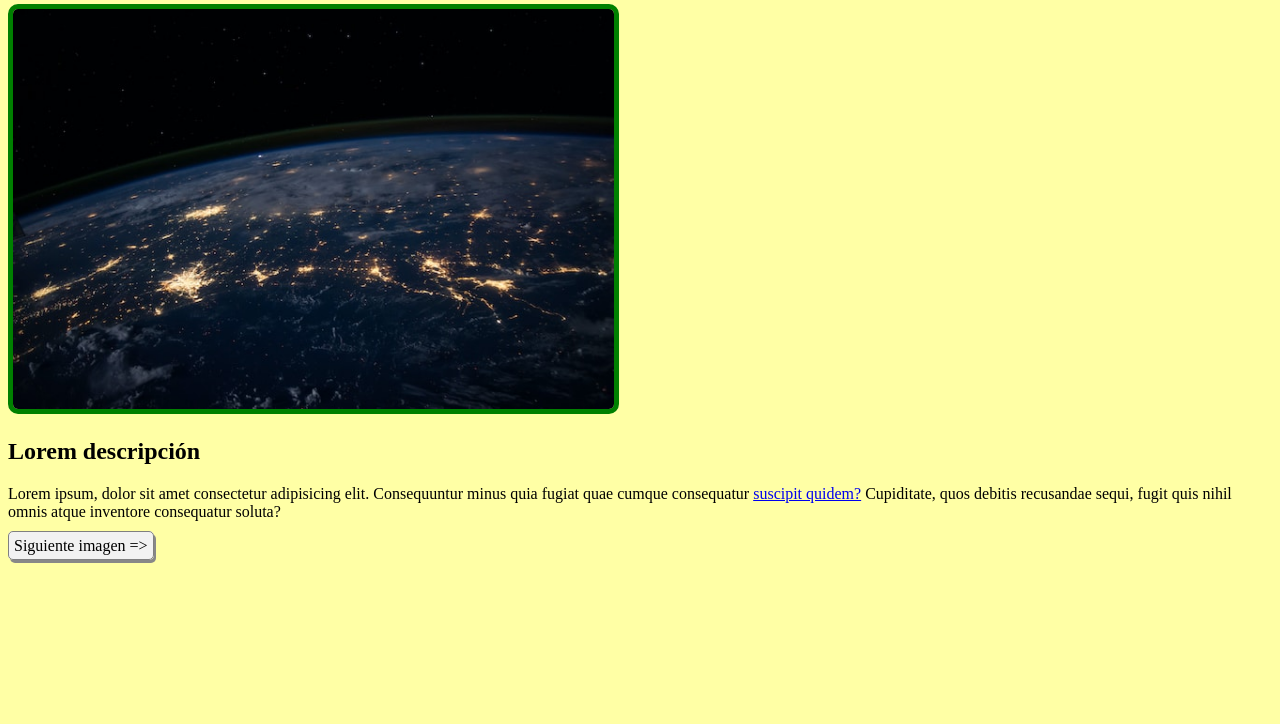
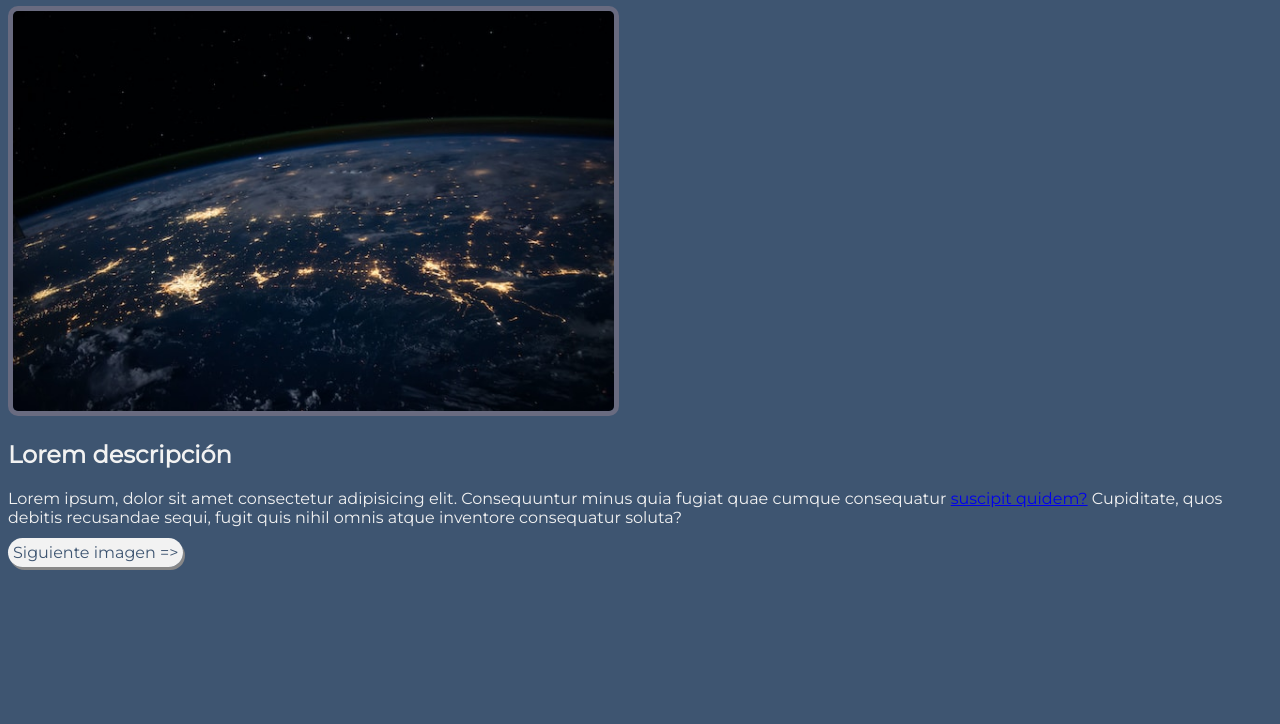
Before and after one commit to NahuelCastillo/Galerya-de-images, a plain HTML site: page page1.html in a window 1280 px wide. Shown: the part 76-800 px from the top of the page. Drawn offline with Linux system fonts and the light colour scheme.

Commit message:
cambio de fuente y estilos

```diff
--- a/page1.html
+++ b/page1.html
@@ -6,6 +6,10 @@
     <meta name="viewport" content="width=device-width, initial-scale=1.0">
     <title>Galería de la Tecnología - Página 1</title>
     <link rel="stylesheet" href="styles.css">
+    <link rel="preconnect" href="https://fonts.googleapis.com">
+    <link rel="preconnect" href="https://fonts.gstatic.com" crossorigin>
+    <link href="https://fonts.googleapis.com/css2?family=Montserrat&family=Poppins&display=swap" rel="stylesheet">
+
 </head>
 
 <body>
--- a/styles.css
+++ b/styles.css
@@ -1,19 +1,26 @@
 body {
-    background-color: rgb(255, 255, 165);
+    background-color: rgb(62, 85, 113);
+    font-family: Montserrat;
+    color:#f2f2f2;
 }
 
 .image{
-    border: 5px solid green;
+    border: 5px solid #696b80;
     border-radius: 10px;
     height: 400px;
 }
 
 .link-button {
     text-decoration: none;
-    color: black;
-    border: 1px solid gray;
+    color: rgb(62, 85, 113);
     background-color: #f2f2f2;
     padding: 5px;
-    border-radius: 5px;
+    border-radius: 2em;
     box-shadow: 2px 3px #888888;
 }
+
+.link-button:hover {
+    color:#f2f2f2;
+    background-color: #7a7c98;
+    box-shadow: 2px 3px #888888;
+}
```
Also changed, not shown: page2.html (+3 -0 lines).
